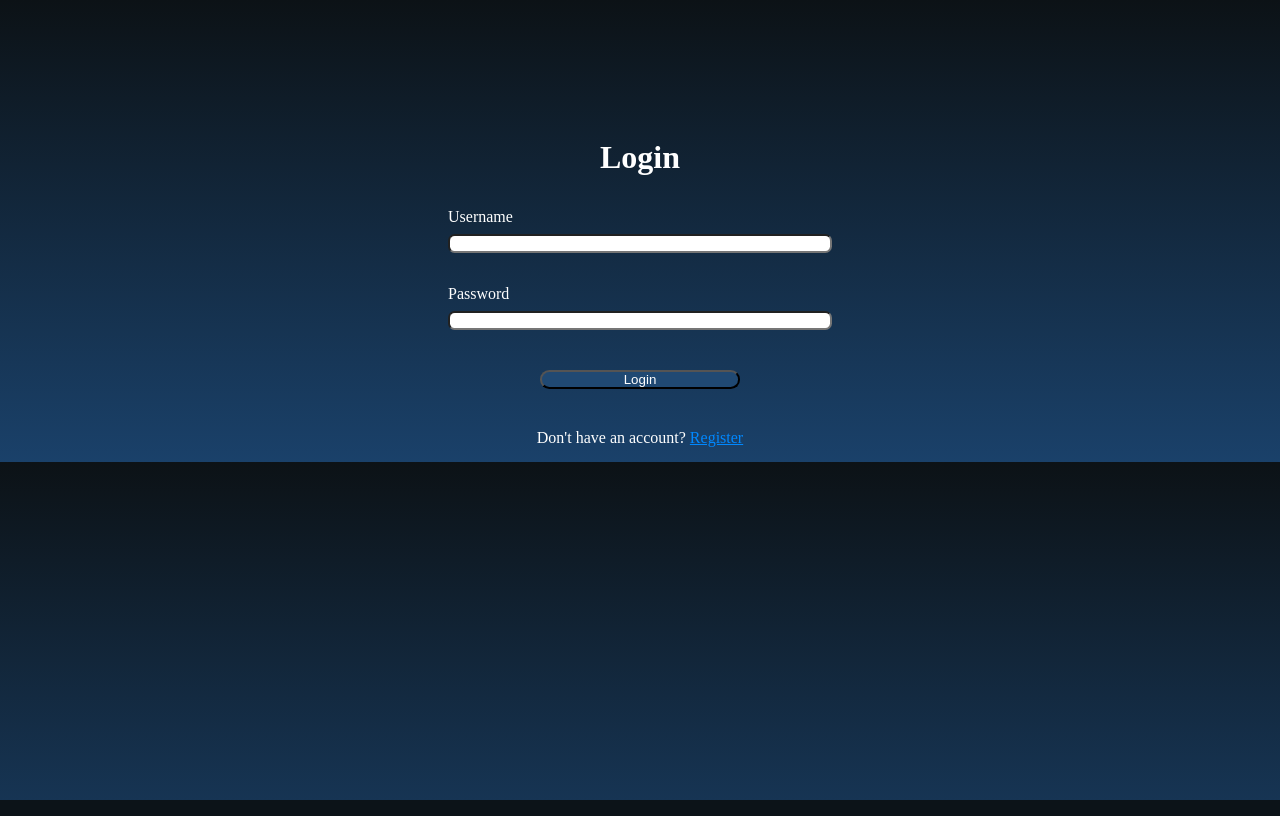
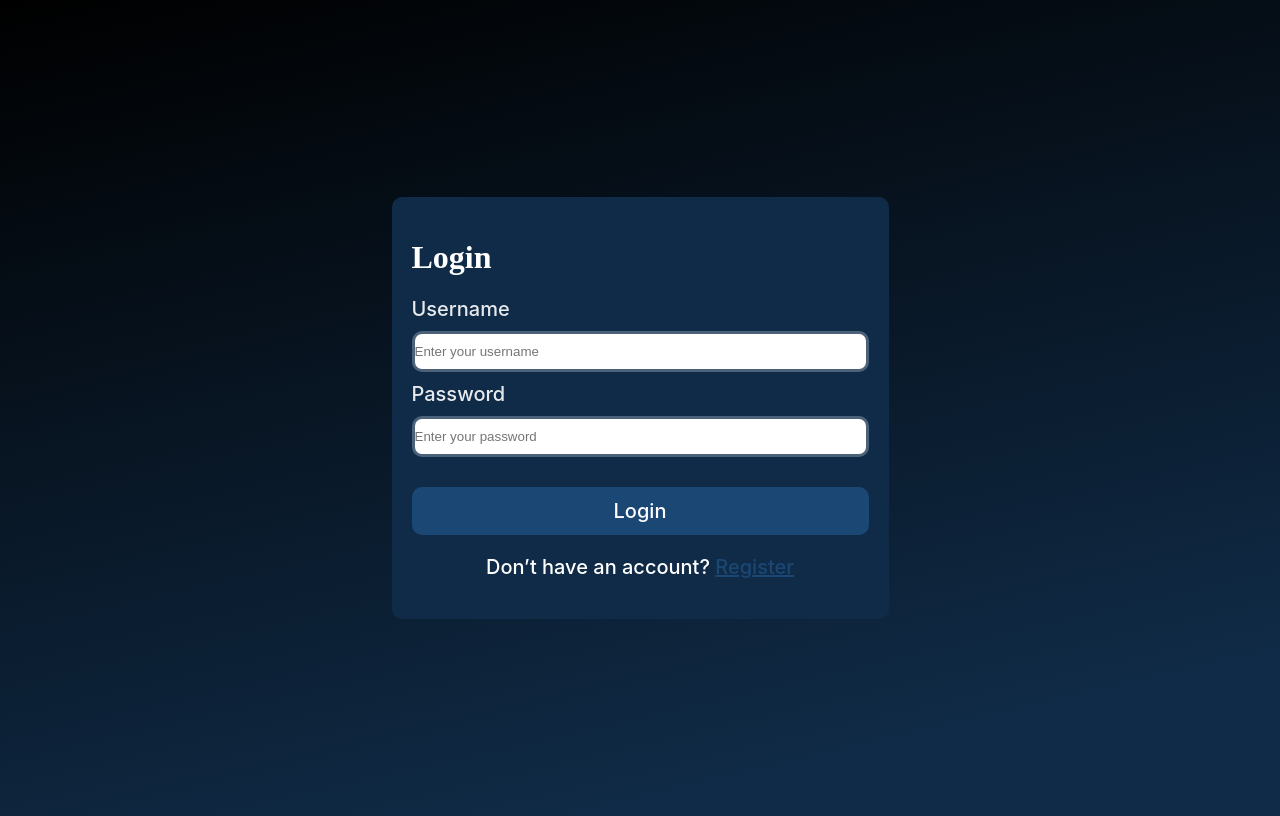
Before and after one commit to AhmedKXL/Fundamentals-of-Web-Programming-Project, a PHP site: page /login.html in a window 1280 px wide. Run offline with PHP 8.4, Linux system fonts and the light colour scheme.

Commit message:
front: remade the login page

```diff
--- a/frontend/login.html
+++ b/frontend/login.html
@@ -1,22 +1,21 @@
 <!DOCTYPE html>
-<html>
-    <head>
-        <link rel="stylesheet" href="./styles/base.css">
-        <link rel="stylesheet" href="./styles/login.css">
-    </head>
-    <body>
-        <form action="">
-            <h1>Login</h1>
-            <label for="username">Username</label>
-            <input type="text" name="username" id="username">
+<html lang="en">
+<head>
+    <title>Login Page</title>
+    <link rel="stylesheet" href="./styles/login.css">
+</head>
+<body>
+    <form class="login-container" action="login.php" method="POST">
+        <h1 class="login-title">Login</h1>
 
-            <label for="password">Password</label>
-            <input type="password" name="username" id="username">
+        <label class="label username-label" for="username">Username</label>
+        <input type="text" id="username" name="username" class="username-field" placeholder="Enter your username" required>
 
-            <button type="submit">Login</button>
-            <p>Don't have an account? <a href="">Register</a></p>
-        </form>
+        <label class="label password-label" for="password">Password</label>
+        <input type="password" id="password" name="password" class="password-field" placeholder="Enter your password" required>
 
-
-    </body>
+        <button type="submit" class="login-button">Login</button>
+        <p class="register-text">Don’t have an account? <a href="register.html">Register</a></p>
+    </form>
+</body>
 </html>
--- a/frontend/styles/login.css
+++ b/frontend/styles/login.css
@@ -1,43 +1,70 @@
 body {
-    place-items: center;
+    display: flex;
+    height: 100vh;
+    justify-content: center;
+    align-items: center;
+    background: linear-gradient(166.97deg, #000000 0%, #102B47 85.8%);
 }
 
-form {
-    height: 40%;
-    width: 30%;
-    padding: 3em;
+h1 {
+    color: #FFFFFF;
+}
+a {
+    color:#1A4774;
+}
+
+.login-container {
+    width: 457px;
+    height: auto;
+    background: #102B47;
+    border-radius: 10px;
     display: flex;
     flex-direction: column;
-
-    text-align: center;
-
-    background-image: linear-gradient(#172F49);
-    border-radius: .5em;
+    padding: 20px;
 }
 
-label {
-    text-align: left;
-    margin: 2em 0 .5em 0;
+.login-button {
+    width: 100%;
+    height: 48px;
+    background: #1A4774;
+    border-radius: 10px;
+    color: #FFFFFF;
+    font-family: 'Inter', sans-serif;
+    font-weight: 500;
+    font-size: 20px;
+    border: none;
+    margin-top: 20px;
+}
+.login-button:hover {
+    background: #133353;
 }
 
-input {
-    color: black;
-    height: 2.5em;
-    border-radius: .5em;
+.username-field,
+.password-field {
+    box-sizing: border-box;
+    width: 100%;
+    background: #FFFFFF;
+    border: 3px solid #4B6279;
+    border-radius: 10px;
+    margin: 10px 0;
+    padding: 10px 0;
 }
 
-button {
-    align-self: center;
-
-    height: 3em;
-    width: 15em;
-    border-radius: .7em;
-    margin: 3em 0 3em 0;
-
-    color: white;
-    background-color: #204973;
+.label {
+    font-family: 'Inter', sans-serif;
+    font-weight: 500;
+    font-size: 20px;
+    line-height: 24px;
+    color: #FFFFFF;
+    opacity: 0.9;
 }
 
-a {
-    color: rgb(0, 136, 255);
+.register-text {
+    font-family: 'Inter', sans-serif;
+    font-weight: 500;
+    font-size: 20px;
+    line-height: 24px;
+    color: #FFFFFF;
+    text-align: center;
+    margin-top: 20px;
 }
```
